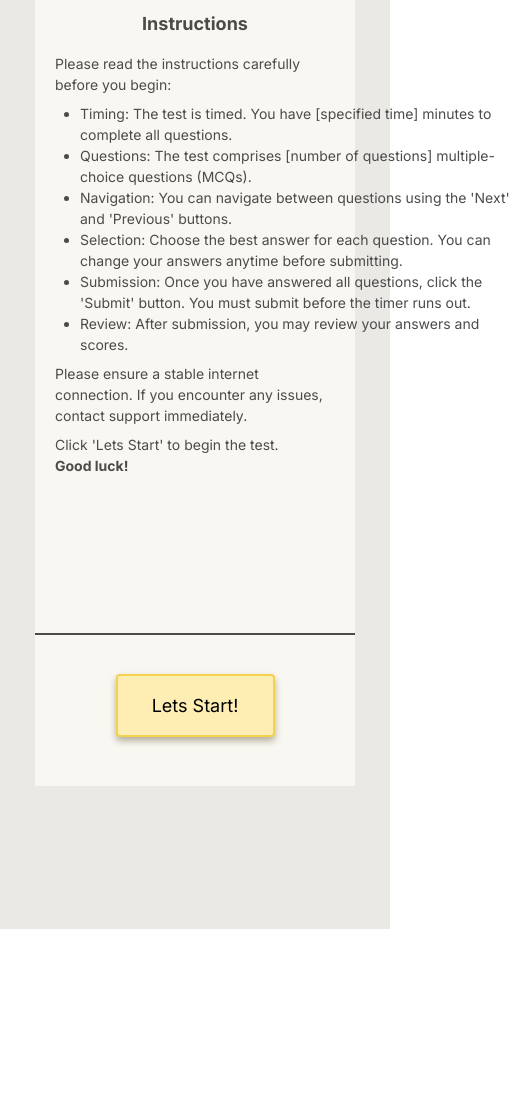
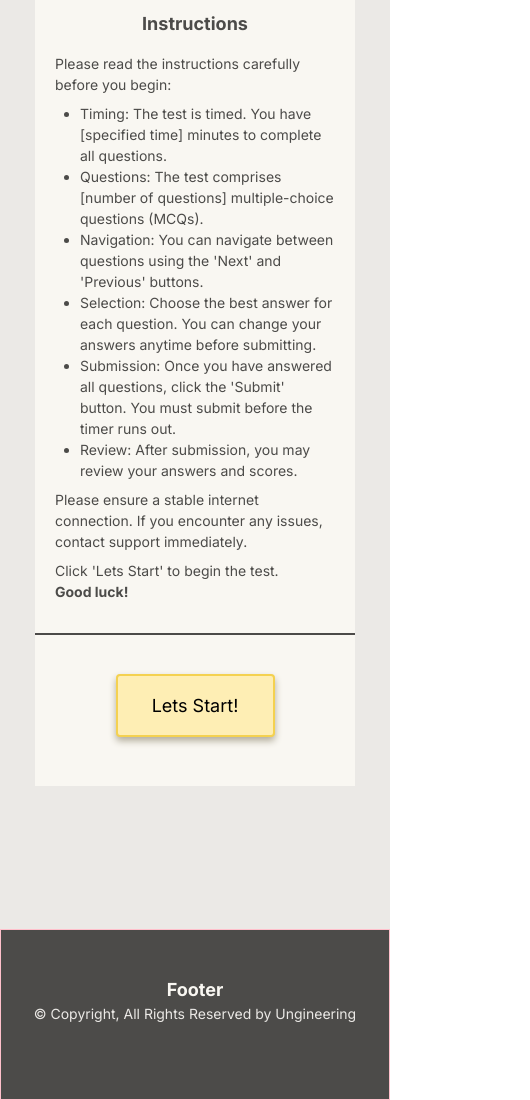
Before and after one commit to divyasab/assessment_platform, a Next.js app: page / in a window 390 px wide. Shown: the part 219-1319 px from the top of the page, 530 px wide, since content can reach past the window. Before the commit the page ends 1148 px from the top, so only its background shows below. Built offline with nearby package versions, Linux system fonts and the light colour scheme; a web font is replaced by a local one.

Commit message:
Footer is done

```diff
--- /dev/null
+++ b/app/Component/Footer.js
@@ -0,0 +1,19 @@
+const Footer=()=>{
+    return(
+        <>
+            <div className="footer-content">
+                <div className="main-row">
+                    {/* <div className="footer-text"> */}
+                    <div className="footer-text"> Footer</div>
+                        <div className="footer-headline">
+                            © Copyright, All Rights Reserved by Ungineering
+                        </div>
+                    {/* </div>   */}
+                </div>
+            </div>
+        </>
+    )
+
+
+}
+export default Footer
--- a/app/globals.css
+++ b/app/globals.css
@@ -88,6 +88,12 @@ body{
 
 
 }
+@media(max-width:576px) {
+    .test-instraction{
+        width: 280px;
+    }
+
+}
 .test-url{
     padding-left: 25px;
     margin-bottom: 0;
@@ -132,7 +138,7 @@ button{
     border: 2px solid  #F4D150;
     background-color:  #FEEEB4;
 }
-/*
+
 .footer-content{
     height: 171px;
     border: solid 1px pink;
@@ -154,4 +160,4 @@ button{
     text-align: center;
     color: #EBE9E6;
 
-}  */
+}
--- a/app/layout.js
+++ b/app/layout.js
@@ -1,5 +1,6 @@
 import { Inter } from "next/font/google";
 import "bootstrap/dist/css/bootstrap.min.css";
+import Footer from "./Component/Footer";
 import "./globals.css";
 
 const inter = Inter({ subsets: ["latin"] });
@@ -14,9 +15,7 @@ export default function RootLayout({ children }) {
     <html lang="en">
       <body className={inter.className}>{children}
       <link rel="stylesheet"href="https://fonts.googleapis.com/css?family=Inria Sans"></link>
-        {/* <div className="main-container">
           <Footer/>
-        </div>  */}
       </body>
     </html>
   );
```
